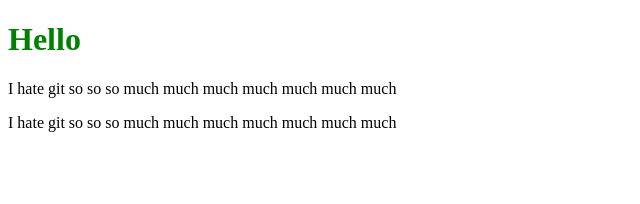
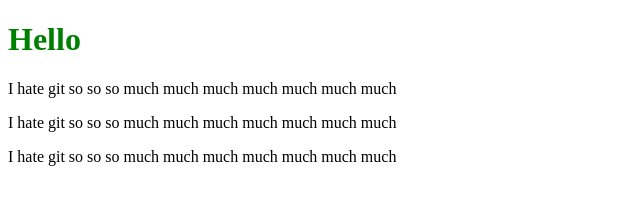
Before and after one commit to KingAlykhan/assignment_1, a plain HTML site: page index.html in a window 1280 px wide. Shown: the whole page, without its empty margins (0-640 px from the left). Drawn offline with Linux system fonts and the light colour scheme.

Commit message:
New para

```diff
--- a/index.html
+++ b/index.html
@@ -12,6 +12,7 @@
     <h1>Hello</h1>
     <p>I hate git so so so much much much much much much much</p>
     <p>I hate git so so so much much much much much much much</p>
+    <p>I hate git so so so much much much much much much much</p>
 
 
     </body>
```
